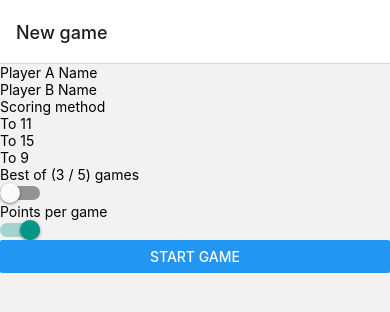
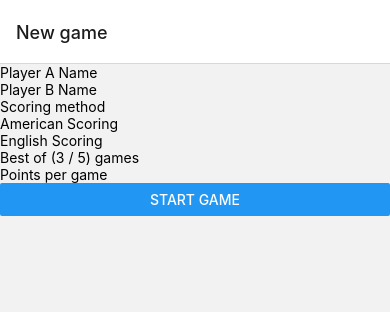
Before and after one commit to jnawaz/squashmarker, a React Native app: screen /GameSetup in a window 390 px wide. Shown: the top 312 px of the page. Built offline with nearby package versions, Linux system fonts and the light colour scheme.

Commit message:
Refactoring and rethinking a generic component that will work for Scoring method, best of games and points per game

```diff
--- a/src/components/ScoringTouchable/ScoringTouchable.tsx
+++ b/src/components/ScoringTouchable/ScoringTouchable.tsx
@@ -1,18 +1,20 @@
 import React from 'react';
 import {Text, TouchableOpacity, View} from 'react-native';
 
-const ScoringTouchable = () => {
+type ScoringTouchableProps = {
+  onAmericanScoringPressed: () => void | undefined;
+  onEnglishScoringPressed: () => void | undefined;
+};
+
+const ScoringTouchable = (props: ScoringTouchableProps) => {
   return (
     <>
       <View>
-        <TouchableOpacity>
-          <Text>To 11</Text>
+        <TouchableOpacity onPressIn={props.onAmericanScoringPressed}>
+          <Text>American Scoring</Text>
         </TouchableOpacity>
-        <TouchableOpacity>
-          <Text>To 15</Text>
-        </TouchableOpacity>
-        <TouchableOpacity>
-          <Text>To 9</Text>
+        <TouchableOpacity onPressIn={props.onEnglishScoringPressed}>
+          <Text>English Scoring</Text>
         </TouchableOpacity>
       </View>
     </>
--- a/src/screens/game-setup/GameSetup.tsx
+++ b/src/screens/game-setup/GameSetup.tsx
@@ -1,20 +1,10 @@
 import React, {useState} from 'react';
-import {
-  Button,
-  SafeAreaView,
-  Switch,
-  Text,
-  TextInput,
-  View,
-} from 'react-native';
+import {Button, SafeAreaView, Text, TextInput, View} from 'react-native';
 import ScoringTouchable from '../../components/ScoringTouchable/ScoringTouchable';
 
 const GameSetup = () => {
   const [playerAName, setPlayerAName] = useState('');
   const [playerBName, setPlayerBName] = useState('');
-
-  const [bestOfGames, setBestOfGames] = useState(false);
-  const [pointsPerGame, setPointsPerGame] = useState(true);
 
   return (
     <>
@@ -38,26 +28,23 @@ const GameSetup = () => {
         <View>
           <Text>Scoring method</Text>
           <View>
-            <ScoringTouchable />
+            <ScoringTouchable
+              onEnglishScoringPressed={() => {
+                console.log('english scoring');
+              }}
+              onAmericanScoringPressed={() => {
+                console.log('american scoring');
+              }}
+            />
           </View>
         </View>
         <View>
           <Text>Best of (3 / 5) games</Text>
-          <Switch
-            value={bestOfGames}
-            onValueChange={updatedBestOfGames => {
-              setBestOfGames(updatedBestOfGames);
-            }}
-          />
+          {/* //TODO: build number of games component */}
         </View>
         <View>
           <Text>Points per game</Text>
-          <Switch
-            value={pointsPerGame}
-            onValueChange={updatedPointsPerGame => {
-              setPointsPerGame(updatedPointsPerGame);
-            }}
-          />
+          {/* //TODO: build points per game component*/}
         </View>
         <View>
           <Button title={'Start game'} />
```
